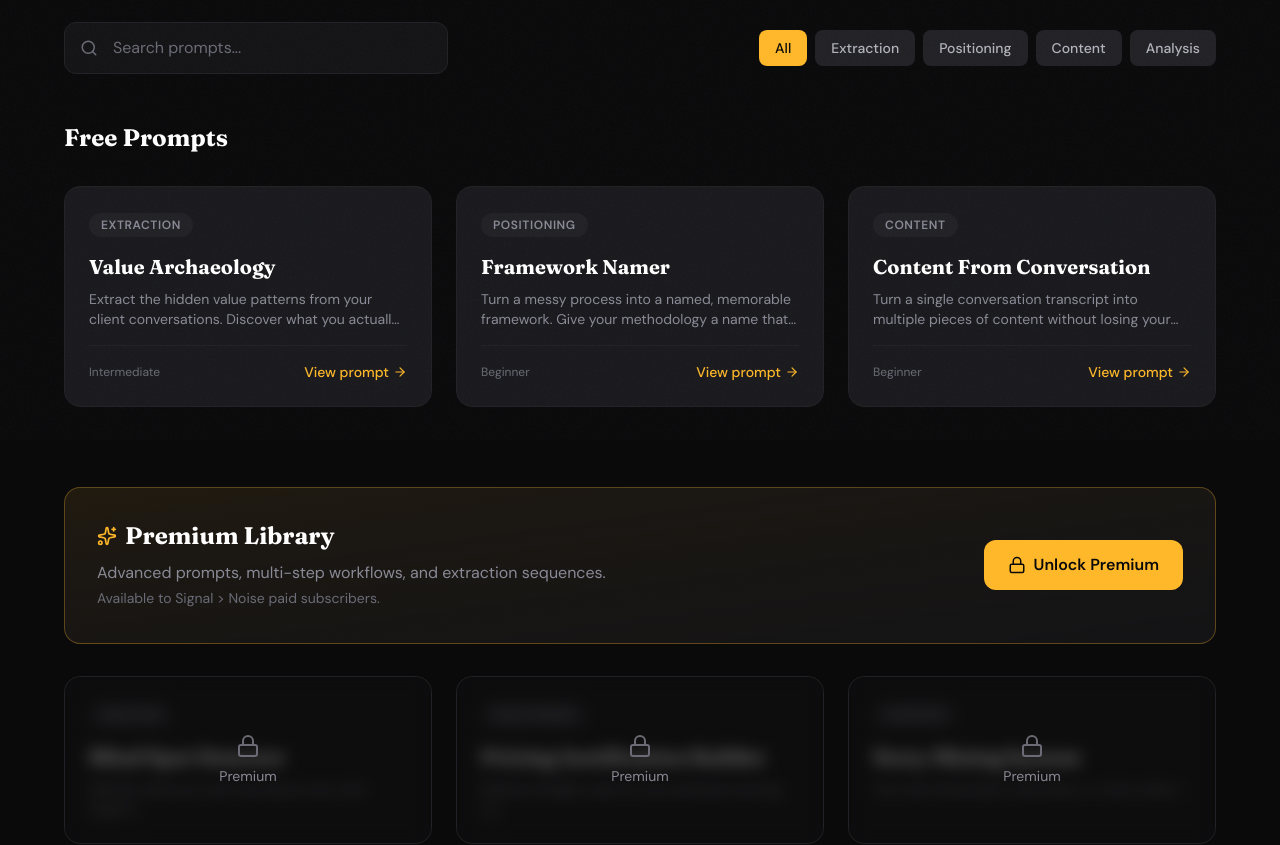
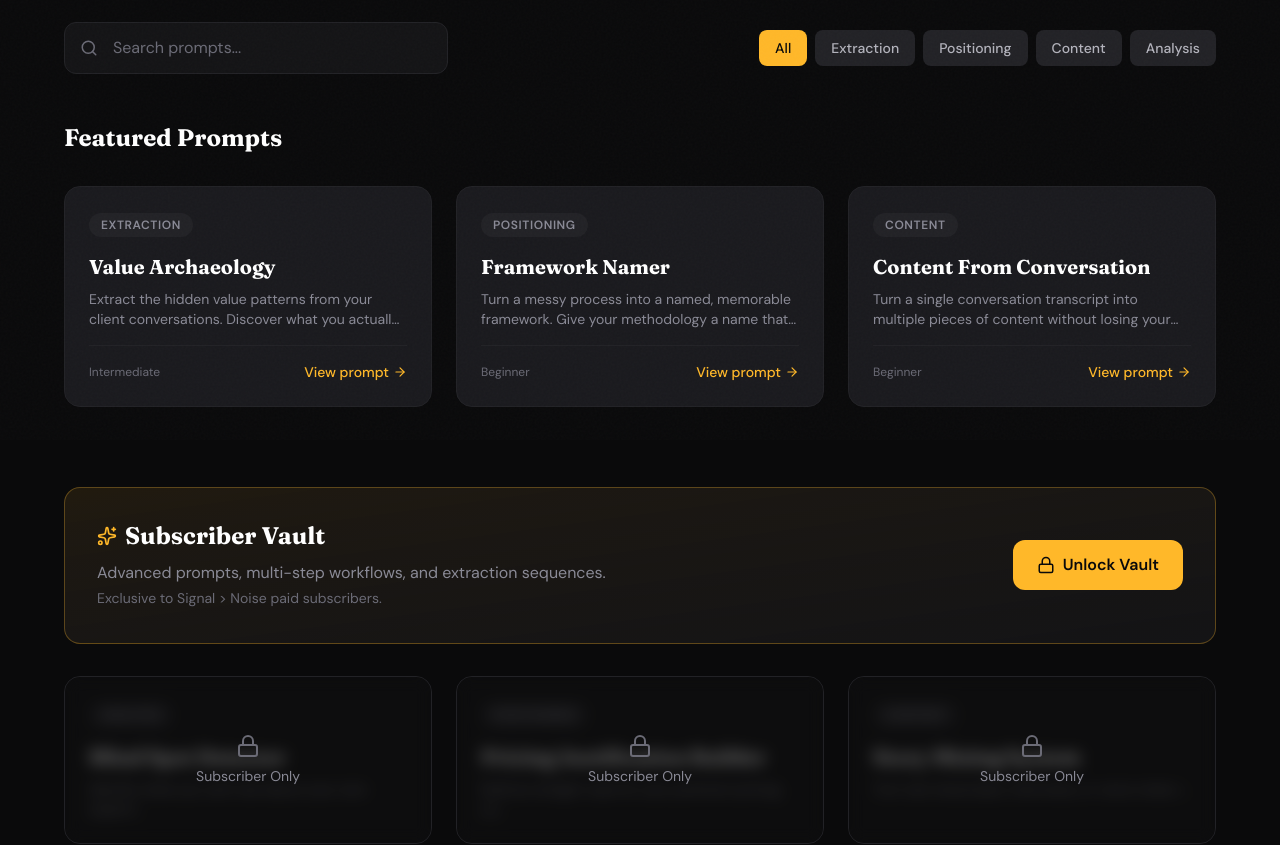
Before and after one commit to bernsmp/cf-landing-page, a Next.js app: page /prompts in a window 1280 px wide. Shown: the part 360-1205 px from the top of the page. Built offline with nearby package versions, Linux system fonts and the light colour scheme.

Commit message:
Featured Prompts + Subscriber Vault

```diff
--- a/app/prompts/page.tsx
+++ b/app/prompts/page.tsx
@@ -135,7 +135,7 @@ export default function PromptsPage() {
         <section className="px-6 lg:px-8 mb-20">
           <div className="max-w-6xl mx-auto">
             <h2 className="font-display text-2xl font-bold text-white mb-8">
-              Free Prompts
+              Featured Prompts
             </h2>
 
             <div className="grid md:grid-cols-2 lg:grid-cols-3 gap-6">
@@ -190,14 +190,14 @@ export default function PromptsPage() {
                   <div className="flex items-center gap-2 mb-2">
                     <Sparkles className="text-[var(--brand-gold)]" size={20} />
                     <h2 className="font-display text-2xl font-bold text-white">
-                      Premium Library
+                      Subscriber Vault
                     </h2>
                   </div>
                   <p className="text-[var(--grey-400)]">
                     Advanced prompts, multi-step workflows, and extraction sequences.
                     <br />
                     <span className="text-[var(--grey-500)] text-sm">
-                      Available to Signal {'>'} Noise paid subscribers.
+                      Exclusive to Signal {'>'} Noise paid subscribers.
                     </span>
                   </p>
                 </div>
@@ -208,11 +208,11 @@ export default function PromptsPage() {
                     className="flex items-center gap-2 px-6 py-3 bg-[var(--brand-gold)] text-[var(--grey-950)] font-semibold rounded-xl hover:bg-[var(--brand-gold-light)] transition-colors"
                   >
                     <Lock size={18} />
-                    Unlock Premium
+                    Unlock Vault
                   </button>
                 ) : (
                   <span className="flex items-center gap-2 px-4 py-2 bg-[var(--success)]/20 text-[var(--success)] rounded-lg text-sm font-medium">
-                    ✓ Premium Unlocked
+                    ✓ Vault Unlocked
                   </span>
                 )}
               </div>
@@ -335,7 +335,7 @@ export default function PromptsPage() {
                       <div className="absolute inset-0 backdrop-blur-sm bg-[var(--grey-950)]/60 flex items-center justify-center">
                         <div className="text-center">
                           <Lock className="text-[var(--grey-500)] mx-auto mb-2" size={24} />
-                          <p className="text-[var(--grey-400)] text-sm">Premium</p>
+                          <p className="text-[var(--grey-400)] text-sm">Subscriber Only</p>
                         </div>
                       </div>
 
```
